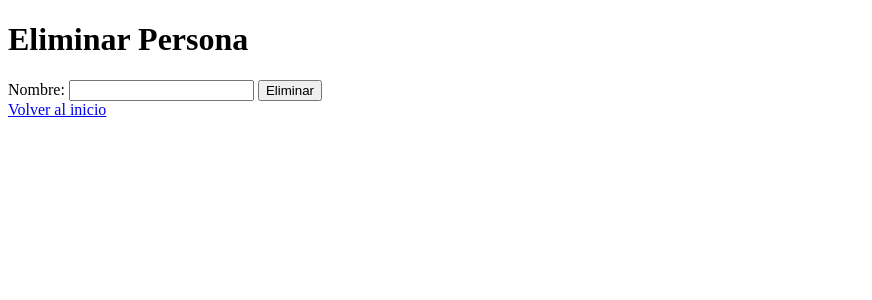
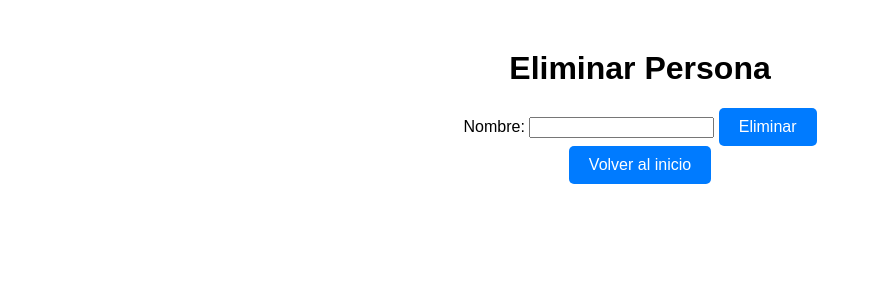
Before and after one commit to JorgeVicenteVN/repojorgegithub, a Flask app: page /delete_person in a window 1280 px wide. Shown: the top 300 px of the page, without its empty margins (0-872 px from the left). Run offline with Flask 3, Linux system fonts and the light colour scheme; some libraries are stand-ins or nearby versions.

Commit message:
Boton delete_person con css

```diff
--- a/app-deployment.yaml
+++ b/app-deployment.yaml
@@ -3,7 +3,7 @@ kind: Deployment
 metadata:
   name: app-deployment
 spec:
-  replicas: 4
+  replicas: 1
   selector:
     matchLabels:
       app: webapp
@@ -14,6 +14,6 @@ spec:
     spec:
       containers:
         - name: webapp
-          image: shovelman/mi-app:v16
+          image: shovelman/mi-app:v18
           ports:
             - containerPort: 5000
--- a/templates/delete_person.html
+++ b/templates/delete_person.html
@@ -4,17 +4,37 @@
     <meta charset="UTF-8">
     <meta name="viewport" content="width=device-width, initial-scale=1.0">
     <title>Eliminar Persona</title>
+    <style>
+        body {
+            font-family: Arial, sans-serif;
+            text-align: center;
+            margin-top: 50px;
+        }
+        .button {
+            display: inline-block;
+            padding: 10px 20px;
+            font-size: 16px;
+            color: white;
+            background-color: #007BFF;
+            border: none;
+            border-radius: 5px;
+            text-decoration: none;
+        }
+        .button:hover {
+            background-color: #0056b3;
+        }
+    </style>
 </head>
 <body>
     <h1>Eliminar Persona</h1>
     <form action="/delete_person" method="POST">
         <label for="name">Nombre:</label>
         <input type="text" id="name" name="name" required>
-        <button type="submit">Eliminar</button>
+        <button type="submit" class="button">Eliminar</button>
     </form>
     {% if message %}
         <p>{{ message }}</p>
     {% endif %}
-    <a href="/">Volver al inicio</a>
+    <a class="button" href="/">Volver al inicio</a>
 </body>
 </html>
```
